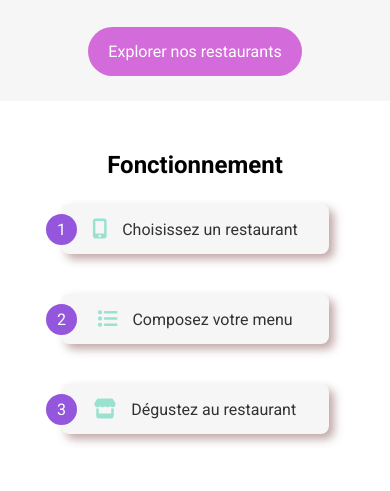
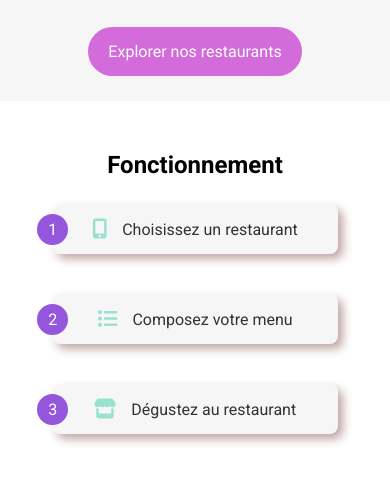
Before and after one commit to Manidoux41/ohMyfood_v3, a website: page index.html in a window 390 px wide. Shown: the part 342-833 px from the top of the page. Drawn offline with Linux system fonts and the light colour scheme; a web font is replaced by a local one.

Commit message:
adjustment functionn

```diff
--- a/src/scss/components/_functionnality.scss
+++ b/src/scss/components/_functionnality.scss
@@ -17,16 +17,19 @@
             align-items: center;
           }
         li {
-            width: 268px;
+            // width: 400px;
             position: relative;
             @include flexBox(row, center, center);
             gap: 15px;
-            padding: 15px 30px;
+            padding: 15px 40px;
             background: $clearColor;
             border-radius: 8px;
             list-style-type: none;
             flex-grow: 1;
             @include baseShadow();
+            @media screen and (max-width:992px) {
+                width: 100%;
+              }
         &::before{
             position: absolute;
             counter-increment: section;
--- a/src/scss/components/_restaurantCard.scss
+++ b/src/scss/components/_restaurantCard.scss
@@ -19,6 +19,7 @@
             @include flexBox(column, center, center);
         }
         .card{
+            width: 100%;
             height: 240px;
             border-radius: 16px;
             overflow: hidden;
```
Also changed, not shown: public/styles/styles.css, 1 other file.
